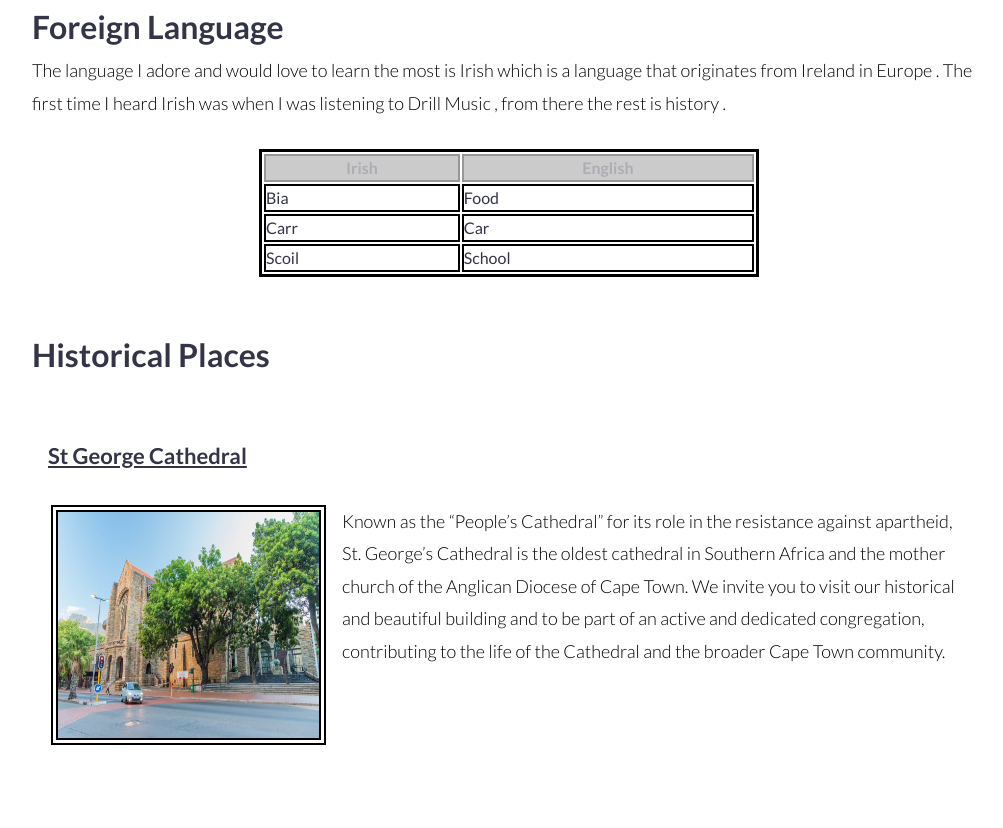
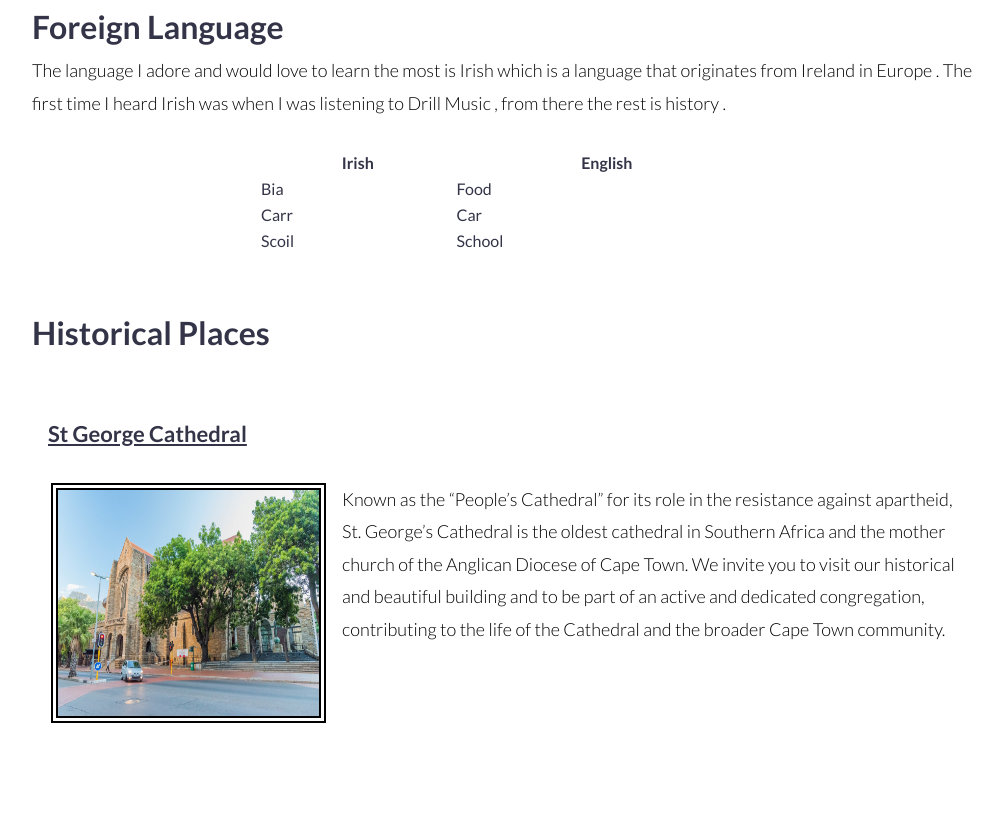
Before and after one commit to ThamsanqaMpontshane/Create-A-Responsive-Website, a website: page index.html in a window 1280 px wide. Shown: the part 1044-1872 px from the top of the page, without its empty margins (131-1134 px from the left). Drawn offline with Linux system fonts and the light colour scheme.

Commit message:
Removed Borders 2.0

```diff
--- /dev/null
+++ b/package.json
@@ -0,0 +1,5 @@
+{
+  "dependencies": {
+    "prismic-javascript": "^3.0.2"
+  }
+}
--- a/style.css
+++ b/style.css
@@ -74,20 +74,21 @@ img {
 
 /* TABLE */
 
-table, td, th {
-  border: 2px solid black;
+ table, td, th {
+  /* border: 2px solid black; */
 }
 table {
   width: 500px;
   /* margin-left: 50%;
   margin-right: 100%; */
   margin: auto;
-  border: 3px solid black;
+  /* border: 3px solid black; */
 }
-th {
-  background-color: grey;
-  opacity: 0.4;
-}
+
+/* th {
+  background-color: rgb(128,128,128,0.5);
+  color: red;
+} */
 
 @media (max-width:600px) {
   .header {
--- a/style2.css
+++ b/style2.css
@@ -14,7 +14,7 @@ table, td, th {
     color: red;
   }
   .row > div {
-      background-color: lightblue;
+      /* background-color: lightblue; */
   }
 
   .col-4 > img {
```
Also changed, not shown: 1 other file.
